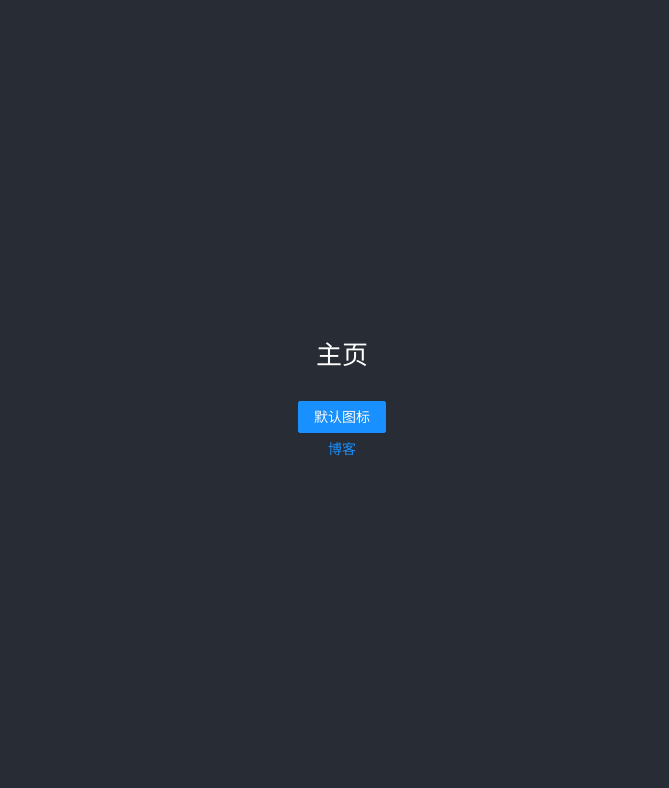
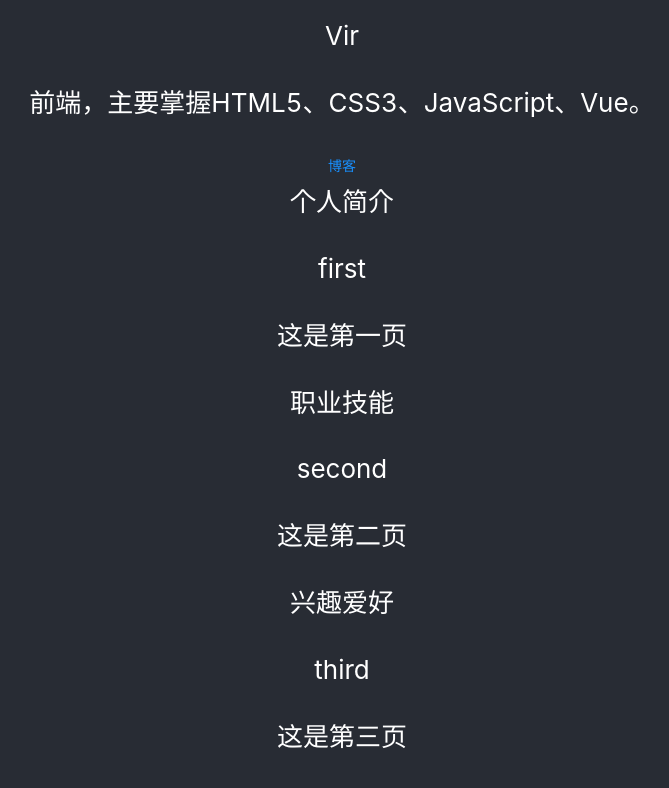
Before and after one commit to virzs/react-typescript-backstage, a React (Create React App) app: page / in a window 1280 px wide. Shown: the top 788 px of the page, without its empty margins (298-967 px from the left). Built offline with nearby package versions, Linux system fonts and the light colour scheme.

Commit message:
增加react router

```diff
--- a/package.json
+++ b/package.json
@@ -16,6 +16,7 @@
     "node-sass": "^4.14.1",
     "react": "^16.13.1",
     "react-dom": "^16.13.1",
+    "react-router": "^5.2.0",
     "react-scripts": "3.4.1",
     "typescript": "~3.7.2"
   },
--- /dev/null
+++ b/src/data/main-data.ts
@@ -0,0 +1,22 @@
+export const authorData = {
+  author: "Vir",
+  introduction: "前端，主要掌握HTML5、CSS3、JavaScript、Vue。",
+};
+
+export const pageData = [
+  {
+    pageName: "个人简介",
+    pageValue: "first",
+    introduction: "这是第一页",
+  },
+  {
+    pageName: "职业技能",
+    pageValue: "second",
+    introduction: "这是第二页",
+  },
+  {
+    pageName: "兴趣爱好",
+    pageValue: "third",
+    introduction: "这是第三页",
+  },
+];
--- a/src/page/Index/Index.tsx
+++ b/src/page/Index/Index.tsx
@@ -1,12 +1,26 @@
 import React from "react";
 import { Button } from "antd";
+import { authorData, pageData } from "../../data/main-data";
+
+let page = pageData.map((item, index) => {
+  return (
+    <div key={index}>
+      <p>{item.pageName}</p>
+      <p>{item.pageValue}</p>
+      <p>{item.introduction}</p>
+    </div>
+  );
+});
 
 const Index = () => {
   return (
     <div className="App-header">
-      <p>主页</p>
-      <Button type="primary">默认图标</Button>
-      <Button type="link" href="https://blog.virs.xyz">博客</Button>
+      <p>{authorData.author}</p>
+      <p>{authorData.introduction}</p>
+      <Button type="link" href="https://blog.virs.xyz">
+        博客
+      </Button>
+      <div>{page}</div>
     </div>
   );
 };
```
Also changed, not shown: 1 other file (tests, documents, lock files or other folders).
